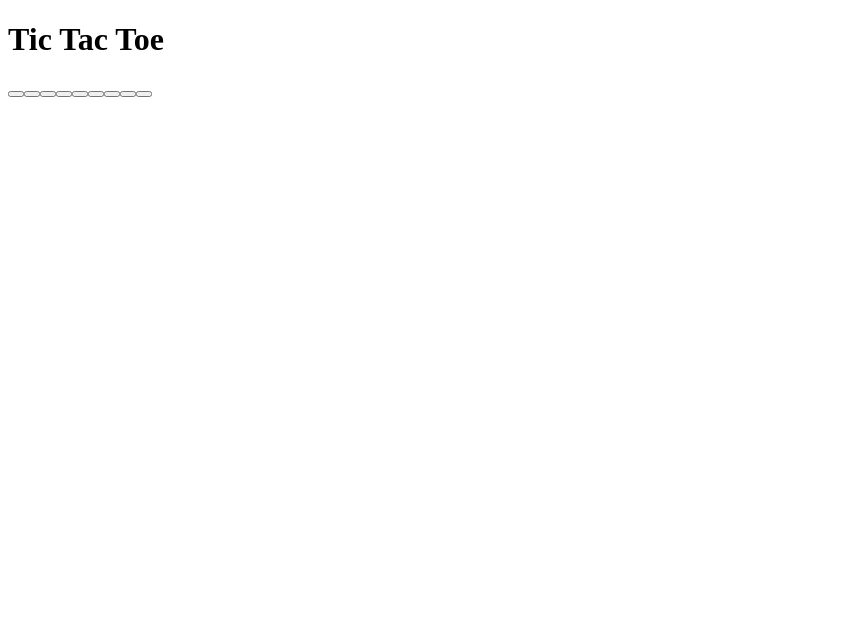
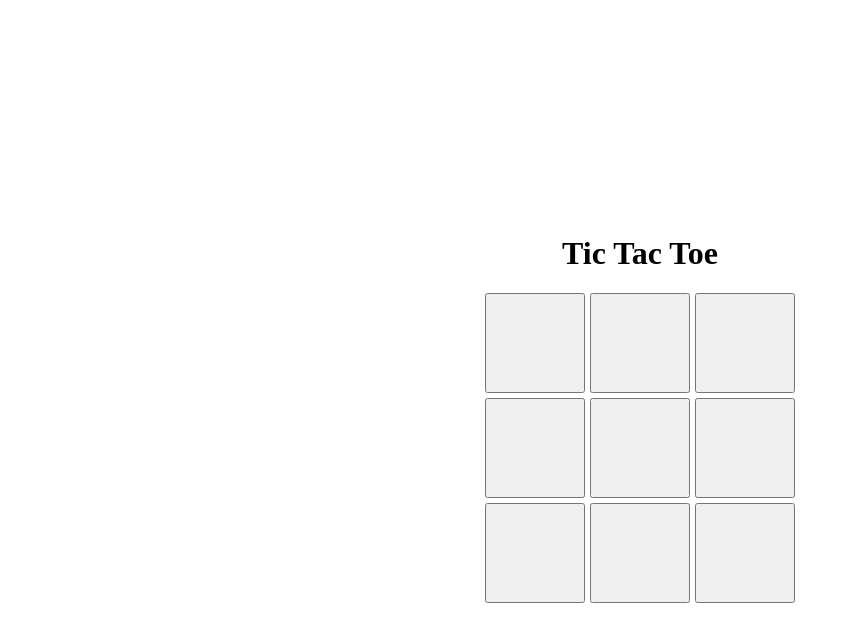
Before and after one commit to kalyan017/React-js-Tasks, a React (Vite) app: page / in a window 1280 px wide. Shown: the top 642 px of the page, without its empty margins (0-850 px from the left). Built offline with nearby package versions, Linux system fonts and the light colour scheme.

Commit message:
done css

```diff
--- a/src/Task-13/TicTacToe.css
+++ b/src/Task-13/TicTacToe.css
@@ -0,0 +1,27 @@
+.game{
+height:100vh;
+display:flex;
+flex-direction:column;
+justify-content:center;
+align-items:center;
+}
+
+
+.board{
+display:grid;
+grid-template-columns:repeat(3,100px);
+gap:5px;
+}
+
+
+.board button{
+
+height:100px;
+width:100px;
+
+font-size:40px;
+font-weight:bold;
+
+cursor:pointer;
+
+}
```
